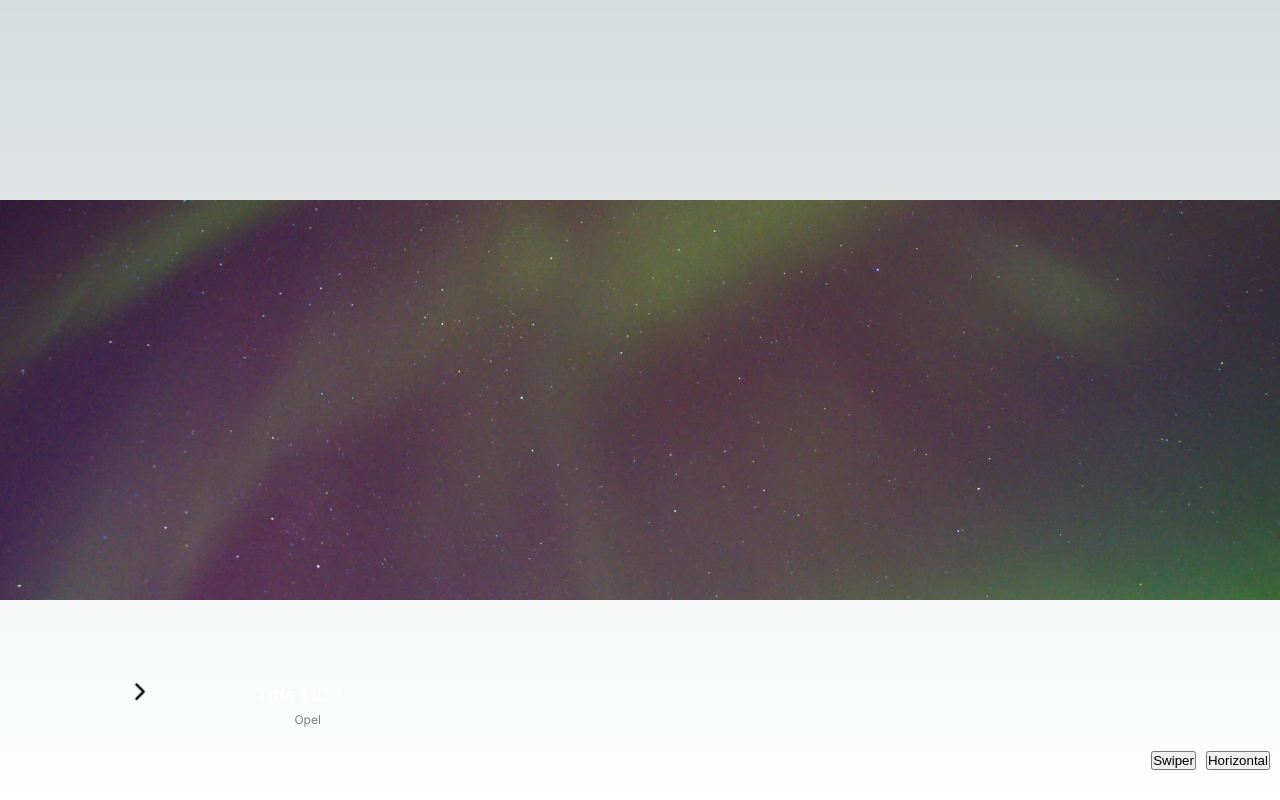
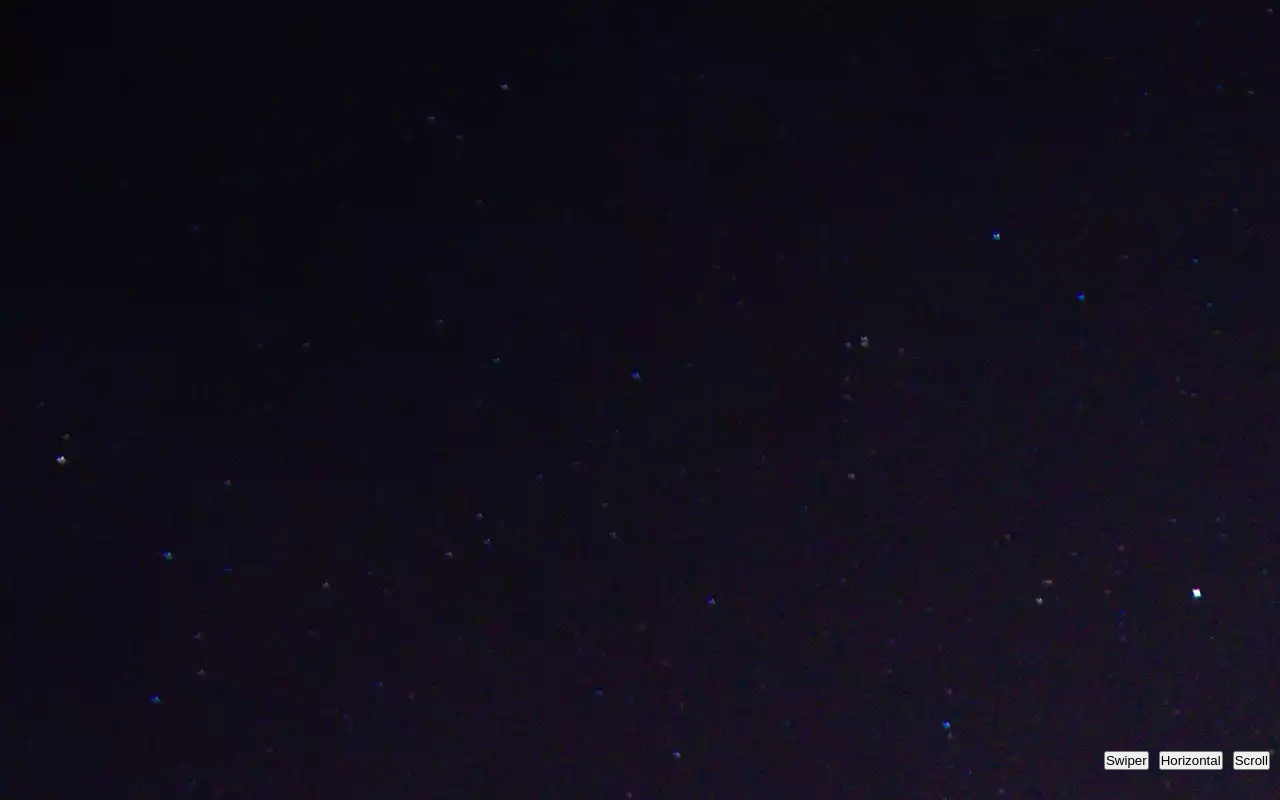
Before and after one commit to taunhealy/Circa9_Theme1_2, a Next.js app: page / in a window 1280 px wide. Both pictures are taken after a click on the button "Horizontal". Built offline with nearby package versions, Linux system fonts and the light colour scheme.

Commit message:
fix: scrollcomponent in the works

```diff
--- /dev/null
+++ b/app/components/Slider/SliderScrollVertical/SliderScrollVertical.jsx
@@ -0,0 +1,101 @@
+/* eslint-disable @next/next/no-img-element */
+"use client";
+
+import React, { useEffect, useRef } from "react";
+import gsap from "gsap";
+
+import { ScrollTrigger } from "gsap/ScrollTrigger";
+import { ScrollToPlugin } from "gsap/ScrollToPlugin";
+import "./sliderscrollvertical.css";
+import ItemsData from "@/app/data/data";
+
+gsap.registerPlugin(ScrollTrigger, ScrollToPlugin);
+
+const SliderScrollVertical = () => {
+  const panelsRef = useRef([]); // Use a ref to store panel references
+  const panels = panelsRef.current;
+
+  useEffect(() => {
+    panelsRef.current = gsap.utils.toArray(".panel");
+    const observer = ScrollTrigger.normalizeScroll(true);
+    let scrollTween;
+
+    document.addEventListener(
+      "touchstart",
+      (e) => {
+        if (scrollTween) {
+          e.preventDefault();
+          e.stopImmediatePropagation();
+        }
+      },
+      { capture: true, passive: false }
+    );
+
+    const goToSection = (i) => {
+      scrollTween = gsap.to(window, {
+        scrollTo: { y: panels[i].offsetTop, autoKill: false },
+        onStart: () => {
+          observer.disable();
+          observer.enable();
+        },
+        duration: 1,
+        onComplete: () => (scrollTween = null),
+        overwrite: true,
+      });
+    };
+
+    panels.forEach((panel, i) => {
+      ScrollTrigger.create({
+        trigger: panel,
+        start: "top bottom",
+        end: "+=199%",
+        onToggle: (self) => {
+          console.log(`Panel ${i} toggled: ${self.isActive}`);
+          if (self.isActive && !scrollTween) {
+            goToSection(i);
+          }
+        },
+      });
+    });
+
+    ScrollTrigger.create({
+      start: 0,
+      end: "max",
+      snap: 1 / (panels.length - 1),
+    });
+
+    // Cleanup function
+    return () => {
+      document.removeEventListener(
+        "touchstart",
+        (e) => {
+          if (scrollTween) {
+            e.preventDefault();
+            e.stopImmediatePropagation();
+          }
+        },
+        { capture: true, passive: false }
+      );
+    };
+  }, [panels]);
+
+  console.log("ItemsData:", ItemsData);
+
+  return (
+    <div className="slider-scroll-vertical">
+      {panels.map((panel, index) => (
+        <section key={index} className="panel">
+          <div className="image-container">
+            <img src={ItemsData[index].img} alt={`Image ${index}`} />
+          </div>
+          <div className="panel-content">
+            <h2>{ItemsData[index].title}</h2>
+            <p>{ItemsData[index].brand}</p>
+          </div>
+        </section>
+      ))}
+    </div>
+  );
+};
+
+export default SliderScrollVertical;
--- a/app/components/Slider/StretchSlider/StretchSlider.tsx
+++ b/app/components/Slider/StretchSlider/StretchSlider.tsx
@@ -1,191 +1,74 @@
 /* eslint-disable @next/next/no-img-element */
-import React, { useState, useMemo, useEffect } from "react";
-import { motion, AnimatePresence, useAnimation } from "framer-motion";
-import { ChevronRight } from "lucide-react";
+import React, { useState, useEffect } from "react";
+import "./stretchslider.css";
+import { DataProp } from "@/app/data/data";
 
-import { useNextPrevHandlers } from "@/app/utilities/nextPrevHandlers";
-import { DataProp } from "@/app/data/data";
-import "./stretchslider.css";
-
+type Slide = DataProp;
 interface StretchSliderProps {
   items?: DataProp[];
   onItemClicked: (item: DataProp) => void;
+  onCloseModal: () => void;
 }
 
 const StretchSlider: React.FC<StretchSliderProps> = ({
-  items,
+  items = [],
   onItemClicked,
+  onCloseModal,
 }) => {
-  const [currentIndex, setCurrentIndex] = useState(0);
-  const [selectedBrand, setSelectedBrand] = useState<string | null>("Recent");
-  const contentControls = useAnimation();
-  const [activeIndex, setActiveIndex] = useState(0);
-  const [isModalOpen, setModalOpen] = useState(false);
+  const slides: Slide[] = require("../../../data/data").default;
 
-  // Brand filtering logic
-  const brands = useMemo(() => {
-    if (!items) return ["Recent"];
-    const brandsSet = new Set(
-      items.filter((item) => item.brand !== "all").map((item) => item.brand)
+  const [activeSlide, setActiveSlide] = useState(0);
+  const [isModalOpen, setModalOpen] = useState(false); // Add isModalOpen state
+
+  const handleSlide = (direction: "prev" | "next") => {
+    setActiveSlide((prevActiveSlide) =>
+      direction === "next"
+        ? Math.min(prevActiveSlide + 1, slides.length - 1)
+        : Math.max(prevActiveSlide - 1, 0)
     );
-    return ["Recent", ...Array.from(brandsSet)];
-  }, [items]);
-
-  // Item filtering logic
-  const filteredItems = useMemo(() => {
-    if (!items) return [];
-
-    if (selectedBrand === "Recent") {
-      return items
-        .filter((item) => item.date)
-        .sort((a, b) => new Date(b.date).getTime() - new Date(a.date).getTime())
-        .slice(0, 9);
-    }
-
-    return items.filter((item) => item.brand === selectedBrand);
-  }, [selectedBrand, items]);
-
-  // Total items logic
-  const totalItems = useMemo(() => {
-    return selectedBrand === "Recent"
-      ? items?.filter((item) => item.date).length ?? 0
-      : items?.filter((item) => item.brand === selectedBrand).length ?? 0;
-  }, [selectedBrand, items]);
-
-  const { handleNextPrevItems } = useNextPrevHandlers({
-    totalItems,
-    currentIndex,
-    setCurrentIndex,
-  });
-
-  // Use effect for updating active index
-  useEffect(() => {
-    setActiveIndex(currentIndex);
-  }, [currentIndex]);
-
-  // Reset currentIndex when selectedBrand changes
-  useEffect(() => {
-    setCurrentIndex(0);
-  }, [selectedBrand]);
-
-  // Function to handle item click and navigate to the item
-  const handleItemClick = (index: number) => {
-    const clickedItem = filteredItems[index];
-
-    if (clickedItem) {
-      onItemClicked(clickedItem);
-    }
   };
 
-  // Function to open modal
   const handleModal = () => {
+    if (onCloseModal) {
+      onCloseModal();
+    }
     setModalOpen(true);
   };
 
-  // Function to close modal
   const handleCloseModal = () => {
     setModalOpen(false);
   };
 
-  const brandFilterAnimation = {
-    initial: { opacity: 0, y: -10 },
-    hidden: { opacity: 0, y: 0 },
-    show: {
-      transition: {
-        staggerChildren: 0.34,
-        duration: 0.5,
-      },
-      opacity: 1,
-      y: 0,
-    },
-    exit: {
-      opacity: 0,
-      y: 0,
-      transition: {
-        ease: "easeInOut",
-        duration: 0.4,
-      },
-    },
-  };
+  useEffect(() => {
+    // Add logic to handle modal visibility, e.g., adding/removing classes to the modal element
+    // You can use a state variable to manage modal visibility
+    if (isModalOpen) {
+      // Add logic to show the modal
+      // For example, add a CSS class to the modal element
+    } else {
+      // Add logic to hide the modal
+      // For example, remove a CSS class from the modal element
+    }
+  }, [isModalOpen]);
 
   return (
     <div className="stretch-slider-container">
-      <AnimatePresence>
-        <motion.section
-          className="stretch-slider-titles"
-          initial={{ opacity: 1 }}
-          animate={{ opacity: 1, transition: { duration: 0.3 } }}
-          exit={{ opacity: 0 }}
-          onClick={handleModal}
-        >
-          <motion.div
-            initial={{ opacity: 0 }}
-            animate={{ opacity: 1, transition: { duration: 0.3 } }}
-          >
-            <div className="stretch-brand-title">
-              {filteredItems[currentIndex]
-                ? filteredItems[currentIndex]?.brand
-                : filteredItems.length > 0
-                ? filteredItems[0]?.brand
-                : "Default Brand"}
-            </div>
-          </motion.div>
-          <motion.div
-            initial={{ opacity: 0 }}
-            animate={{ opacity: 1, transition: { duration: 0.2, delay: 0.1 } }}
-          >
-            <div className="stretch-item-title">
-              {filteredItems[currentIndex]
-                ? filteredItems[currentIndex]?.title
-                : filteredItems.length > 0
-                ? filteredItems[0]?.title
-                : "Default Title"}
-            </div>
-          </motion.div>
-        </motion.section>
-      </AnimatePresence>
-
-      <AnimatePresence>
-        <motion.div
-          className="stretch-thumbnail-container"
-          initial={{ opacity: 0, scale: 0.99 }}
-          animate={{
-            opacity: 1,
-            scale: 1,
-            transition: { duration: 0.27, ease: "easeInOut" },
-          }}
-          exit={{
-            opacity: 0,
-            scale: 0.99,
-            transition: { duration: 1.57, ease: "easeInOut" },
-          }}
-          onClick={() => handleItemClick(currentIndex)}
-        >
-          <img
-            className="stretch-thumbnail-image"
-            src={`/images/${filteredItems[currentIndex]?.img}`}
-            alt="Thumbnail Image"
-            width={1000}
-            height={1000}
-          />
-        </motion.div>
-      </AnimatePresence>
-
-      <AnimatePresence>
-        <motion.div className="stretch-slider-nextprev-buttons">
-          <motion.button
-            title="button-next"
-            type="button"
-            className="button-next"
-            onClick={() => handleNextPrevItems("next")}
-            animate={{ scale: 1.2 }}
-          >
-            <motion.div>
-              <ChevronRight />
-            </motion.div>
-          </motion.button>
-        </motion.div>
-      </AnimatePresence>
+      <div
+        className="slides"
+        style={{ transform: `translateY(-${activeSlide * 100}vh)` }}
+      >
+        {slides.map((slide, index) => (
+          <div key={index} className={`stretch-slider-item`}>
+            <img
+              src={`/images/${slide.img}`} // Assuming images are stored in a folder named 'images'
+              alt={`Slide ${index + 1} Image`}
+              className="slide-image"
+            />
+          </div>
+        ))}
+      </div>
+      <button onClick={() => handleSlide("prev")}>Previous</button>
+      <button onClick={() => handleSlide("next")}>Next</button>
     </div>
   );
 };
--- a/app/components/Slider/StretchSlider/stretchslider.css
+++ b/app/components/Slider/StretchSlider/stretchslider.css
@@ -1,7 +1,7 @@
 .stretch-slider-container {
+  overflow: hidden;
+  height: 100vh;
   position: relative;
-  width: 100%; /* Set your desired width */
-  height: 100vh; /* Set your desired height, using viewport height in this case */
 }
 
 .stretch-slider-titles {
@@ -75,3 +75,13 @@
   z-index: 3;
   bottom: 5%;
 }
+
+.slides {
+  display: flex;
+  transition: transform 0.6s ease-in-out;
+}
+
+.stretch-slider-item {
+  width: 100%;
+  height: 100vh;
+}
--- /dev/null
+++ b/app/page.jsx
@@ -0,0 +1,58 @@
+"use client";
+
+import React, { useState } from "react";
+import SliderSwiper from "./components/Slider/SliderSwiperJS/SliderSwiper";
+import StretchSlider from "./components/Slider/StretchSlider/StretchSlider";
+import SliderScrollVertical from "./components/Slider/SliderScrollVertical/SliderScrollVertical";
+import "./page.css"; // Adjust the path accordingly
+import ItemsData from "./data/data"; // Adjust the path accordingly
+
+function Page() {
+  const [selectedItem, setSelectedItem] = useState(null);
+  const [activeSlider, setActiveSlider] = useState("Scroll");
+
+  const handleThumbnailClick = (item) => {
+    setSelectedItem(item);
+  };
+
+  const handleCloseModal = () => {
+    // Add logic to close the modal or any cleanup
+  };
+
+  const handleSliderChange = (slider) => {
+    setActiveSlider(slider);
+  };
+
+  return (
+    <div>
+      {/* Other components */}
+      {activeSlider === "Swiper" && (
+        <SliderSwiper items={ItemsData} onItemClicked={handleThumbnailClick} />
+      )}
+      {activeSlider === "Scroll" && (
+        <SliderScrollVertical
+          itemsData={ItemsData}
+          onItemClicked={handleThumbnailClick}
+        />
+      )}
+      {activeSlider === "Stretch" && (
+        <StretchSlider
+          items={ItemsData}
+          onItemClicked={handleThumbnailClick}
+          onCloseModal={handleCloseModal} // Pass the onCloseModal prop
+        />
+      )}
+
+      {/* Buttons to toggle between sliders */}
+      <div className="button-toggle">
+        <button onClick={() => handleSliderChange("Swiper")}>Swiper</button>
+        <button onClick={() => handleSliderChange("Stretch")}>
+          Horizontal
+        </button>
+        <button onClick={() => handleSliderChange("Scroll")}>Scroll</button>
+      </div>
+    </div>
+  );
+}
+
+export default Page;
--- a/app/page.tsx
+++ /dev/null
@@ -1,59 +0,0 @@
-"use client";
-
-// YourMainComponent.tsx
-import React, { useState } from "react";
-import SliderSwiper from "./components/Slider/SliderSwiperJS/SliderSwiper";
-import StretchSlider from "./components/Slider/StretchSlider/StretchSlider";
-import "./page.css";
-
-import ItemsData, { DataProp } from "./data/data";
-
-interface PageProps {
-  onClick: Function;
-}
-
-enum ActiveSlider {
-  Swiper,
-  Stretch,
-}
-
-function Page() {
-  const [selectedItem, setSelectedItem] = useState<DataProp | null>(null);
-  const [activeSlider, setActiveSlider] = useState<ActiveSlider>(
-    ActiveSlider.Stretch
-  );
-
-  const handleThumbnailClick = (item: DataProp) => {
-    setSelectedItem(item);
-  };
-
-  const closeModal = () => {};
-
-  const handleSliderChange = (slider: ActiveSlider) => {
-    setActiveSlider(slider);
-  };
-
-  return (
-    <div>
-      {/* Other components */}
-      {activeSlider === ActiveSlider.Swiper && (
-        <SliderSwiper items={ItemsData} onItemClicked={handleThumbnailClick} />
-      )}
-      {activeSlider === ActiveSlider.Stretch && (
-        <StretchSlider items={ItemsData} onItemClicked={handleThumbnailClick} />
-      )}
-
-      {/* Buttons to toggle between sliders */}
-      <div className="button-toggle">
-        <button onClick={() => handleSliderChange(ActiveSlider.Swiper)}>
-          Swiper
-        </button>
-        <button onClick={() => handleSliderChange(ActiveSlider.Stretch)}>
-          Horizontal
-        </button>
-      </div>
-    </div>
-  );
-}
-
-export default Page;
--- a/tsconfig.json
+++ b/tsconfig.json
@@ -24,6 +24,6 @@
       "@/*": ["./*"]
     }
   },
-  "include": ["next-env.d.ts", "**/*.ts", "**/*.tsx", ".next/types/**/*.ts"],
+  "include": ["next-env.d.ts", "**/*.ts", "**/*.tsx", ".next/types/**/*.ts", "app/components/Slider/SliderScrollVertical/SliderScrollVertical.jsx", "app/page.jsx"],
   "exclude": ["node_modules"]
 }
```
Also changed, not shown: app/components/Slider/SliderScrollVertical/sliderscrollvertical.css (added, +44 -0 lines), 1 other file (tests, documents, lock files or other folders).
